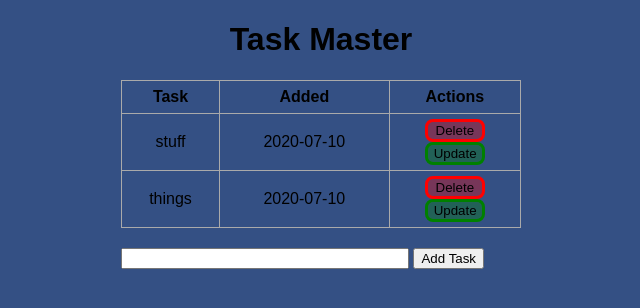
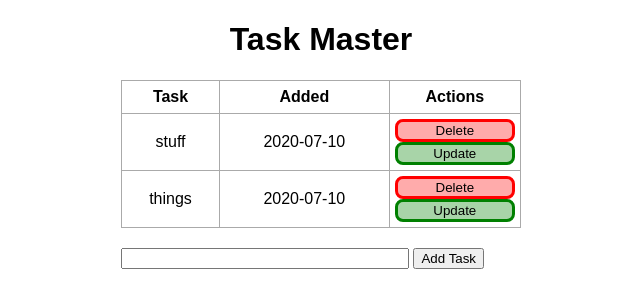
Before and after one commit to zace118/TaskMasterPyFl, a Flask app: page / in a window 1280 px wide. Shown: the top 308 px of the page, without its empty margins (319-959 px from the left). Run offline with Flask 2, Linux system fonts and the light colour scheme; data comes from the database, SQL or seed files in the repository.

Commit message:
Changed some styling

```diff
--- a/static/css/main.css
+++ b/static/css/main.css
@@ -2,7 +2,6 @@ body,
 html {
   margin: 0;
   font-family: sans-serif;
-  background-color: #345084;
 }
 
 .content {
@@ -37,6 +36,8 @@ a {
 
 .form {
   margin-top: 20px;
+  margin-right: auto;
+  margin-left: auto;
 }
 
 #content {
@@ -44,7 +45,7 @@ a {
 }
 
 button {
-  width: 50%;
+  width: 100%;
   border-radius: 8px;
 }
 
```
